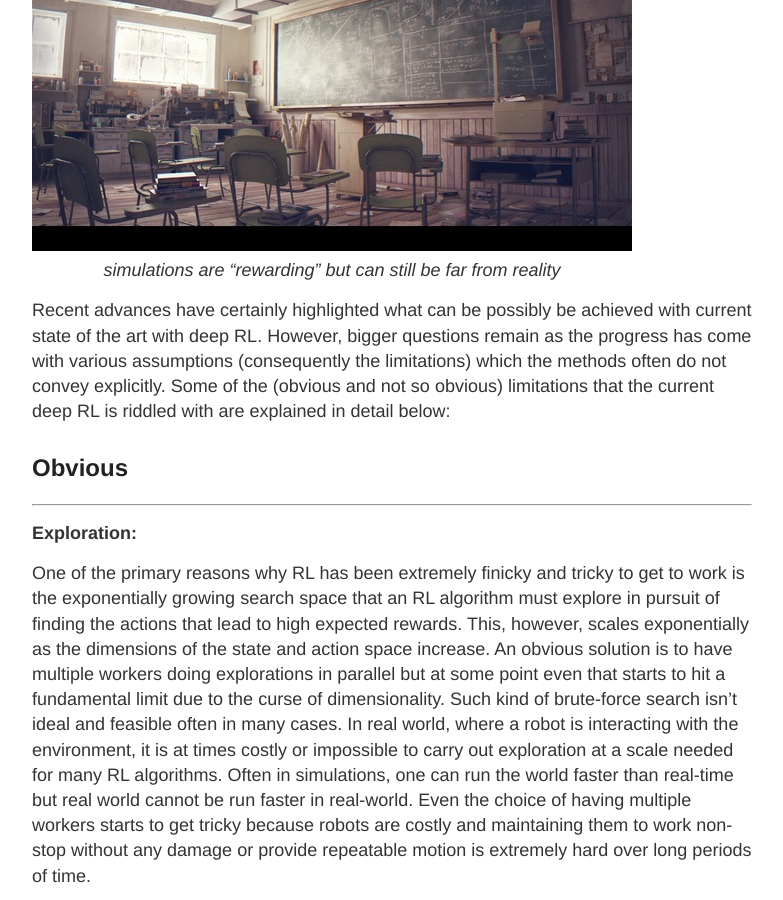
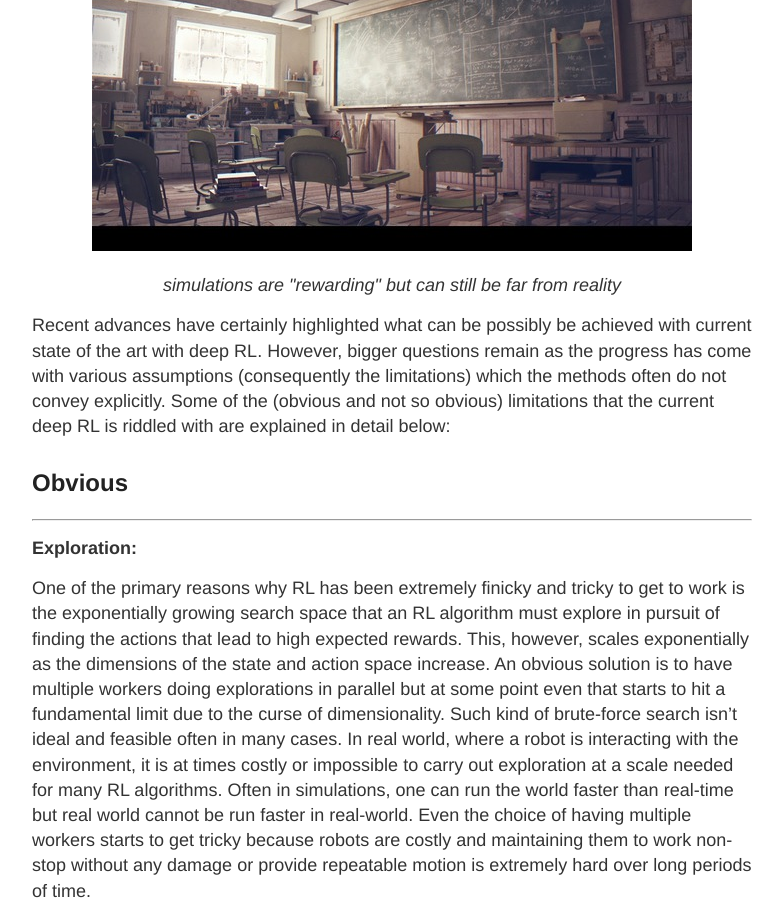
Before and after one commit to ankurhanda/ankurhanda.github.io, a Jekyll site: the page built from _posts/2017-10-30-current-deep-rl.md, in a window 1280 px wide and 900 px high, scrolled down 326 px. Shown: the whole window, without its empty margins (248-1031 px from the left). Built offline with Jekyll 4.4.1, drawn with Linux system fonts in a browser that asks for light colours; our own code applies the rules of GitHub Pages for plain Markdown files.

Commit message:
update image center
Signed-off-by: ankur handa <ankurhanda@ankurs-MacBook-Pro.local>

```diff
--- /dev/null
+++ b/_includes/image.html
@@ -0,0 +1,12 @@
+<div class="image-wrapper" >
+	  {% if include.url %}
+	    <a href="{{ include.url }}" title="{{ include.title }}" target="_blank">
+		      {% endif %}
+		      <center><img src="{{ site.url }}/{{ include.img }}" alt="{{ include.title }}"/>
+		      </center>{% if include.url %}
+			        </a>
+	  {% endif %}
+	    {% if include.caption %}
+	    <p class="image-caption"><center><i>{{ include.caption }}</i></center></p>
+		    {% endif %}
+</div>
--- a/_posts/2017-10-30-current-deep-rl.md
+++ b/_posts/2017-10-30-current-deep-rl.md
@@ -1,11 +1,10 @@
 ---
 title: Where does current deep RL stand?
 ---
-|   ![space-1.jpg](/images/sim_class.jpg) |
-|:--:|
-| *simulations are "rewarding" but can still be far from reality* |
+{% include image.html img="/images/sim_class.jpg" title="" caption="simulations are \"rewarding\" but can still be far from reality" %}
 
 Recent advances have certainly highlighted what can be possibly be achieved with current state of the art with deep RL. However, bigger questions remain as the progress has come with various assumptions (consequently the limitations) which the methods often do not convey explicitly. Some of the (obvious and not so obvious) limitations that the current deep RL is riddled with are explained in detail below:
+
 
 ## Obvious
 ---
```
Also changed, not shown: 3 other files.
